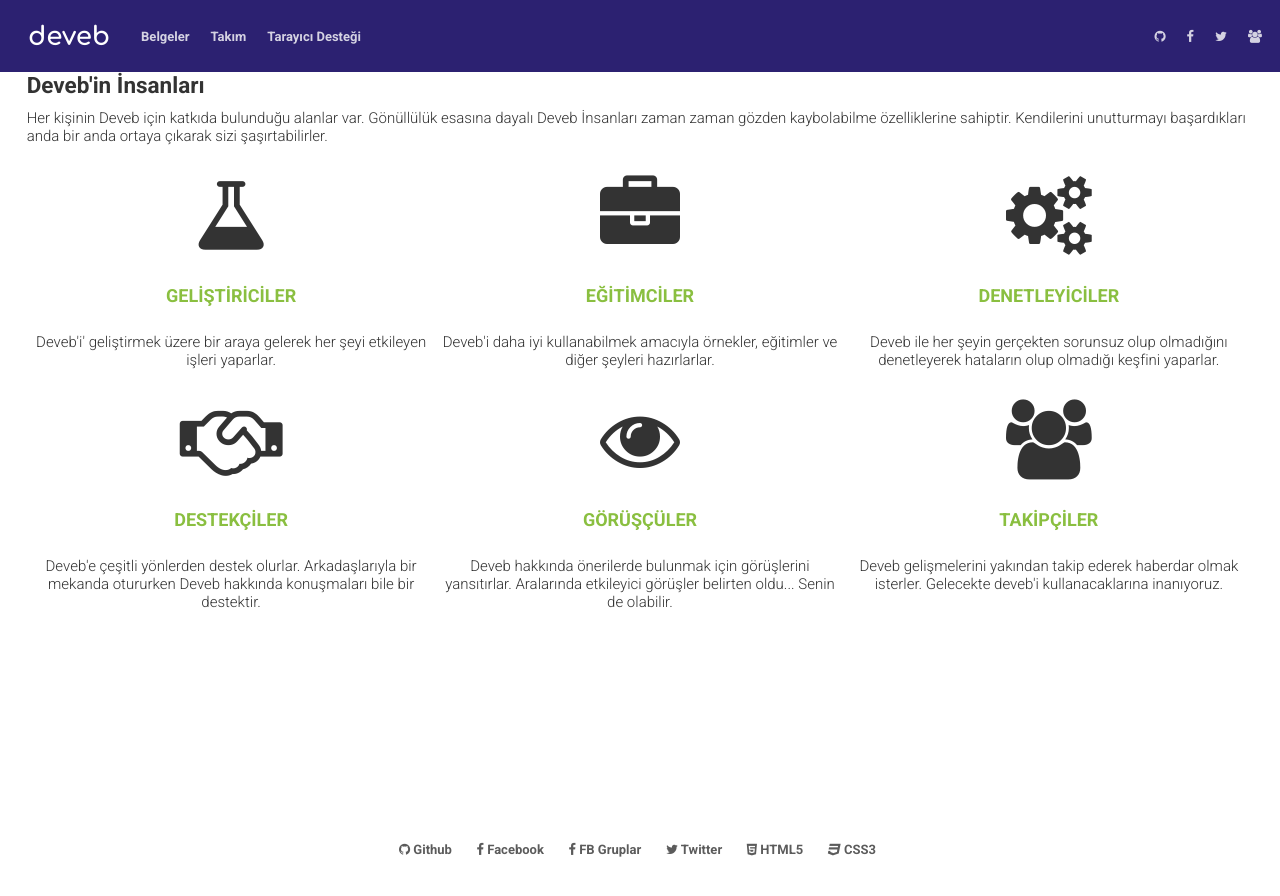
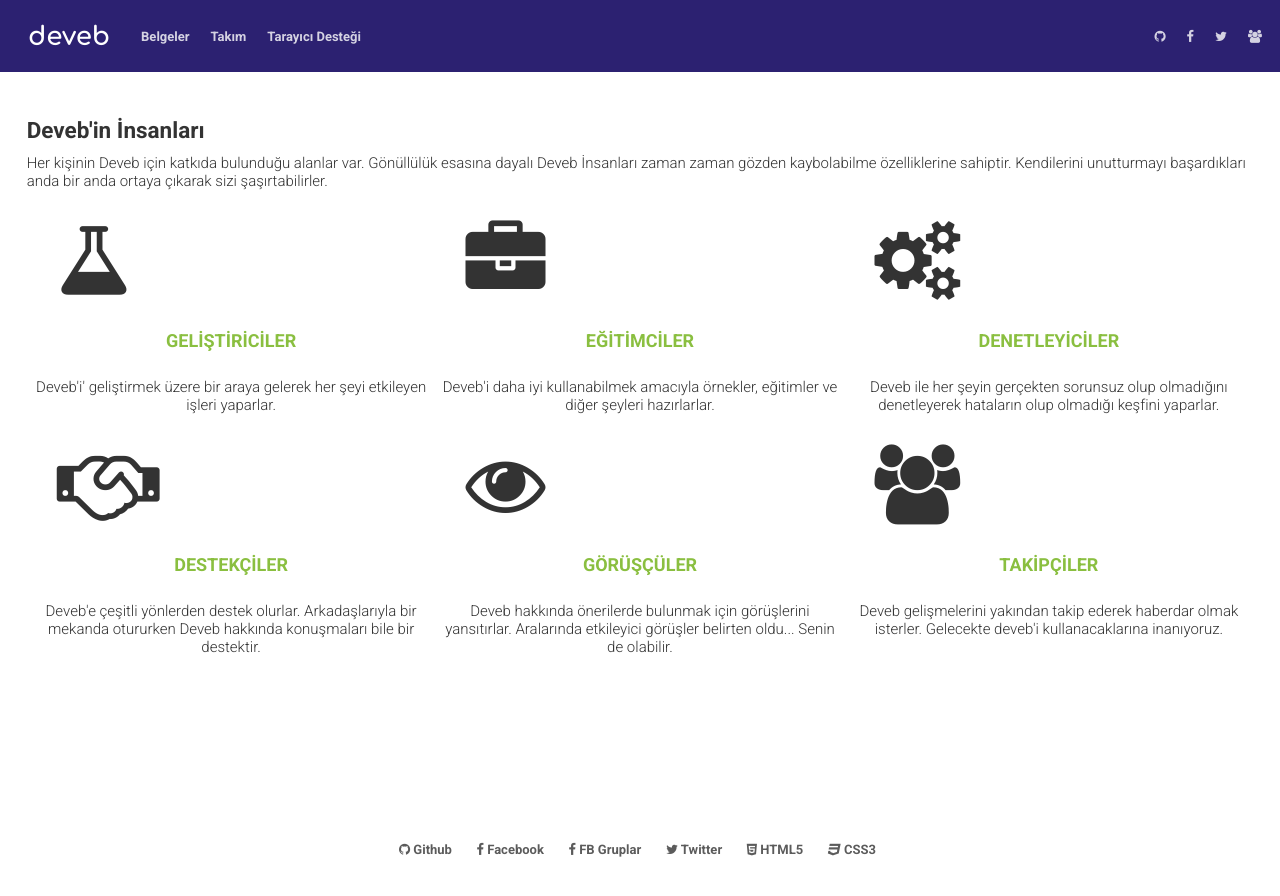
Before and after one commit to data-deveb/data-deveb.github.io, a Jekyll site: the page built from belgeler/takim.html, in a window 1280 px wide. Shown: the top 896 px of the page. Built offline with Jekyll 4.4.1, drawn with Linux system fonts in a browser that asks for light colours.

Commit message:
Düzeltme

```diff
--- a/belgeler/takim.html
+++ b/belgeler/takim.html
@@ -2,50 +2,51 @@
 layout: tek
 title: Deveb'in İnsanları
 ---
+<p></p>
 <h1>Deveb'in İnsanları</h1>
 <p>Her kişinin Deveb için katkıda bulunduğu alanlar var. Gönüllülük esasına dayalı Deveb İnsanları zaman zaman gözden kaybolabilme özelliklerine sahiptir. Kendilerini unutturmayı başardıkları anda bir anda ortaya çıkarak sizi şaşırtabilirler.</p>
 
 <div class="arala-1 dışkenar-0 metin-orta" data-gnl="1 1p" data-kçk="2 2p" data-ort="3 3p">
   <div data-gnl="1" data-kçk="1" data-ort="1">
-    <div>
+
       <i class="fa fa-flask beri-2" style="font-size:60pt;"></i> <br>
       <h2 data-metin="ilk olumlu">GELİŞTİRİCİLER</h2> <br>
       Deveb'i' geliştirmek üzere bir araya gelerek her şeyi etkileyen işleri yaparlar.
-    </div>
+
   </div>
   <div data-gnl="1" data-kçk="1" data-ort="1">
-    <div>
+
       <i class="fa fa-briefcase beri-2" style="font-size:60pt;"></i> <br>
       <h2 data-metin="ilk olumlu">EĞİTİMCİLER</h2> <br>
       Deveb'i daha iyi kullanabilmek amacıyla örnekler, eğitimler ve diğer şeyleri hazırlarlar.
-    </div>
+
   </div>
   <div data-gnl="1" data-kçk="1" data-ort="1">
-    <div>
+
       <i class="fa fa-gears beri-2" style="font-size:60pt;"></i> <br>
       <h2 data-metin="ilk olumlu">DENETLEYİCİLER</h2> <br>
       Deveb ile her şeyin gerçekten sorunsuz olup olmadığını denetleyerek hataların olup olmadığı keşfini yaparlar.
-    </div>
+
   </div>
   <div data-gnl="1" data-kçk="1" data-ort="1">
-    <div>
+
       <i class="fa fa-handshake-o beri-2" style="font-size:60pt;"></i> <br>
       <h2 data-metin="ilk olumlu">DESTEKÇİLER</h2> <br>
       Deveb'e çeşitli yönlerden destek olurlar. Arkadaşlarıyla bir mekanda otururken Deveb hakkında konuşmaları bile bir destektir.
-    </div>
+
   </div>
   <div data-gnl="1" data-kçk="1" data-ort="1">
-    <div>
+
       <i class="fa fa-eye beri-2" style="font-size:60pt;"></i> <br>
       <h2 data-metin="ilk olumlu">GÖRÜŞÇÜLER</h2> <br>
       Deveb hakkında önerilerde bulunmak için görüşlerini yansıtırlar. Aralarında etkileyici görüşler belirten oldu... Senin de olabilir.
-    </div>
+
   </div>
   <div data-gnl="1" data-kçk="1" data-ort="1">
-    <div>
+
       <i class="fa fa-group beri-2" style="font-size:60pt;"></i> <br>
       <h2 data-metin="ilk olumlu">TAKİPÇİLER</h2> <br>
       Deveb gelişmelerini yakından takip ederek haberdar olmak isterler. Gelecekte deveb'i kullanacaklarına inanıyoruz.
-    </div>
+
   </div>
 </div>
```
